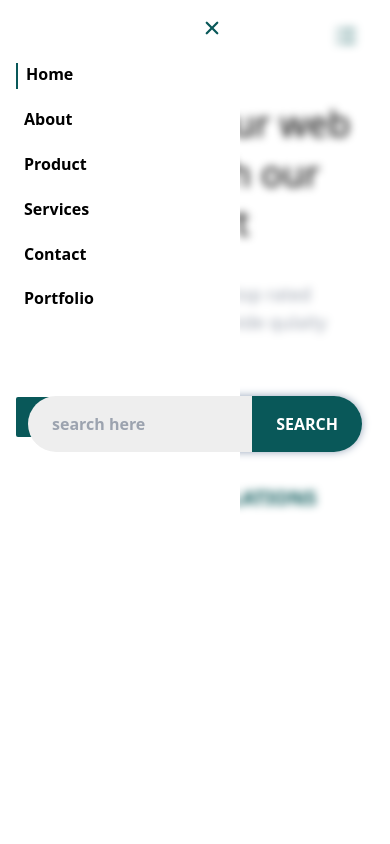
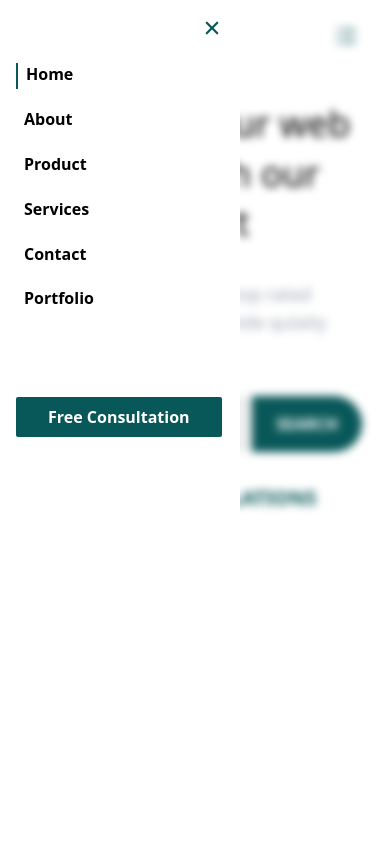
Before and after one commit to ahsanTonmoy/creatiqueCode, a Next.js app: page / in a window 390 px wide. Both pictures are taken after a click on the element 346 px from the left and 36 px from the top of the page. Shown: the top 844 px of the page. Built offline with nearby package versions, Linux system fonts and the light colour scheme.

Commit message:
add z-index for forword

```diff
--- a/src/components/uiComponent/header/Header.jsx
+++ b/src/components/uiComponent/header/Header.jsx
@@ -26,7 +26,7 @@ const Header = () => {
     },[])
     return (
         <div>
-            <header className={header? ' fixed w-full shadow-xl px-8 py-4 bg-white':'px-8 py-4'}>
+            <header className={header? ' fixed w-full shadow-xl px-8 py-4 bg-white z-10':'px-8 py-4'}>
                 <div className="inner-content flex justify-between gap-4">
                     {/* brand */}
                     <div className="brand w-32">
@@ -48,7 +48,7 @@ const Header = () => {
                             </div>
                             {/*  */}
                             {
-                                open ? <div className="sidebar fixed top-0 left-0 w-full h-screen text-base">
+                                open ? <div className="sidebar fixed top-0 left-0 w-full h-screen text-base z-20">
                                     <div className="menu bg-[#fff] w-60 h-screen p-4">
                                         <div className="text-[#095859] text-2xl grid justify-items-end gap-6" onClick={() => setOpen(!open)}>
                                             <IoClose />
```
